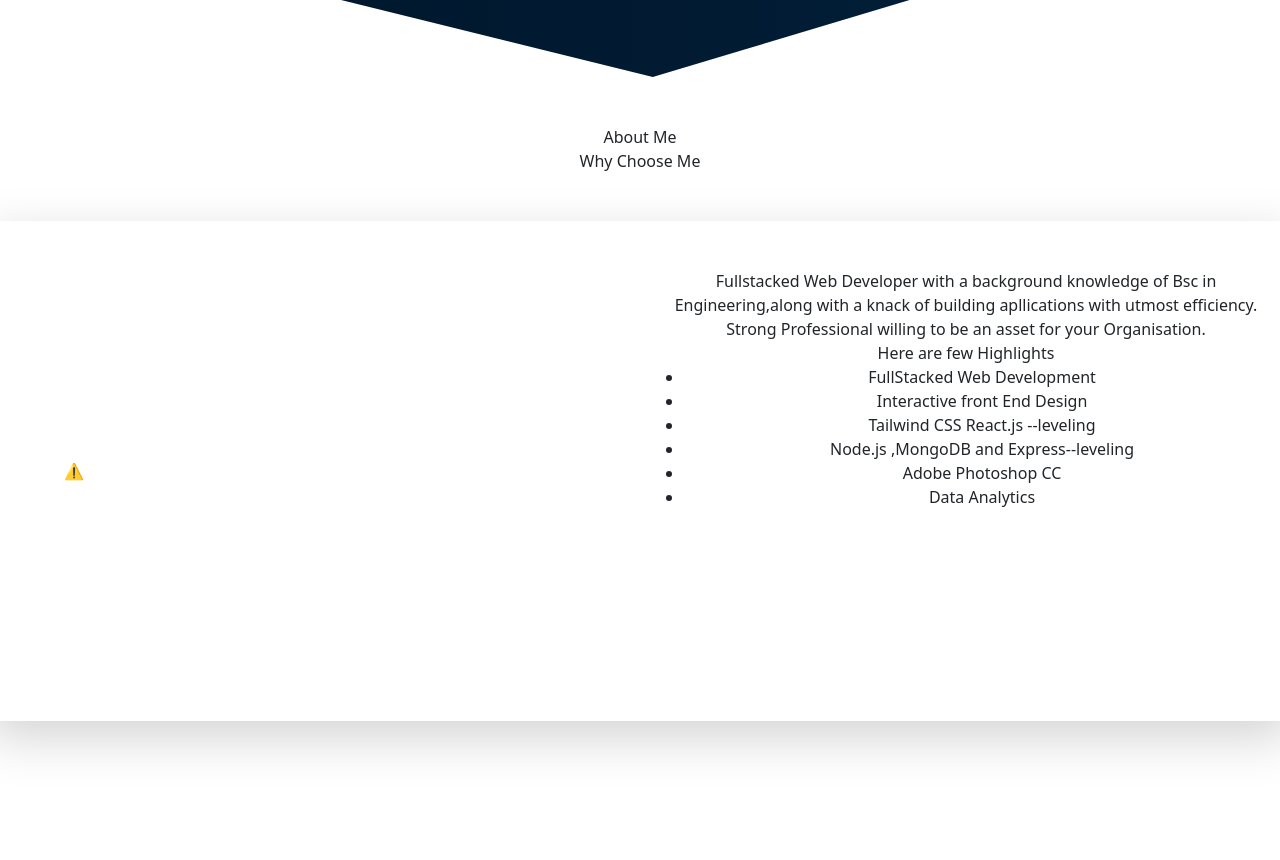
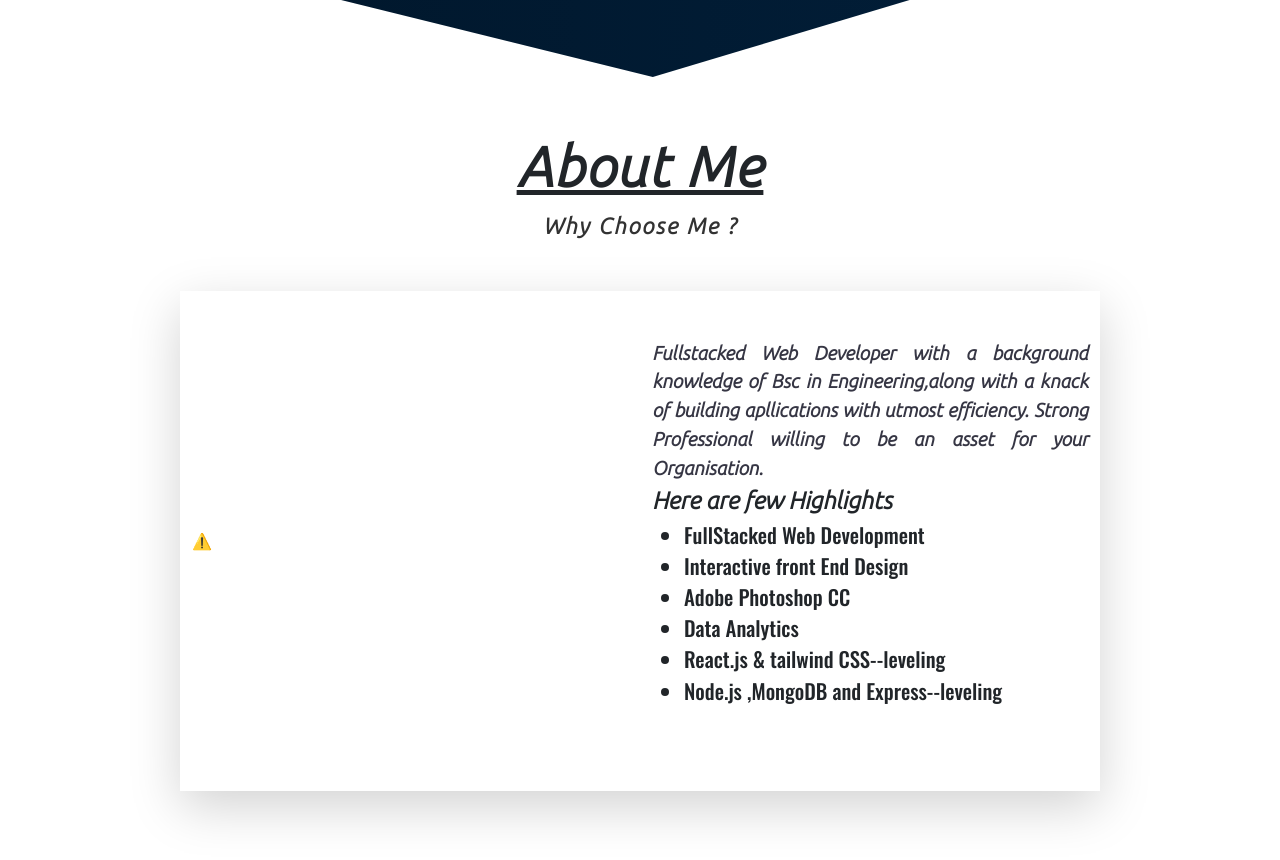
Before and after one commit to Rosdel/ultimateReactPortfoliofinal, a React (Create React App) app: page / in a window 1280 px wide. Shown: the part 460-1320 px from the top of the page. Before the commit the page ends 1277 px from the top, so only its background shows below. Built offline with nearby package versions, Linux system fonts and the light colour scheme; no server answers.

Commit message:
styling about me section

```diff
--- a/src/App.js
+++ b/src/App.js
@@ -49,7 +49,7 @@ function App() {
       <div className="about-me-section aboutme-inside my-5">
         <div className="d-flex flex-column">
           <span className="about-me-text">About Me</span>
-          <span className="why-text-sub">Why Choose Me</span>
+          <span className="why-text-sub">Why Choose Me ?</span>
           <div className="row justify-content-center shadow-lg my-5">
             <div
               className="col-lg-6
@@ -88,10 +88,10 @@ function App() {
                   <ul>
                     <li>FullStacked Web Development</li>
                     <li>Interactive front End Design</li>
-                    <li>Tailwind CSS React.js --leveling</li>
-                    <li>Node.js ,MongoDB and Express--leveling</li>
                     <li>Adobe Photoshop CC</li>
                     <li>Data Analytics</li>
+                    <li>React.js & tailwind CSS--leveling</li>
+                    <li>Node.js ,MongoDB and Express--leveling</li>
                   </ul>
                 </span>
               </span>
--- a/src/index.css
+++ b/src/index.css
@@ -50,7 +50,7 @@
   font-size: 28px;
 }
 .Im-text-enthusiatic {
-  font-family: "ubuntu";
+  font-family: "Ubuntu";
   color: #fff;
   font-size: 2.5rem;
 }
@@ -110,3 +110,48 @@
   padding-bottom: 120px;
   /* border: 1px solid white; */
 }
+
+/* ABOUT ME-SECTION */
+.about-me-text {
+  font-family: "Ubuntu";
+  font-weight: 800;
+  font-size: 3.5rem;
+  text-decoration: underline;
+  letter-spacing: 2px;
+  text-align: center;
+}
+.why-text-sub {
+  font-family: "Ubuntu";
+  font-weight: 700;
+  color: black;
+  font-size: 1.4rem;
+  opacity: 0.8;
+  letter-spacing: 2px;
+  text-align: center;
+}
+.aboutme-inside {
+  width: 70%;
+  margin-inline: auto;
+  text-align: left;
+}
+.some-text-about-me {
+  font-family: "Ubuntu";
+  font-weight: 600;
+  color: rgb(4, 4, 22);
+  font-size: 1.2rem;
+  opacity: 0.8;
+  text-align: justify;
+}
+.few-highlights {
+  font-family: "Ubuntu";
+  padding-block-end: 12px;
+}
+.few-text {
+  font-family: "Ubuntu";
+  font-weight: 900;
+  font-size: 1.5rem;
+}
+.few-list {
+  font-family: "Oswald";
+  font-size: 1.3rem;
+}
```
